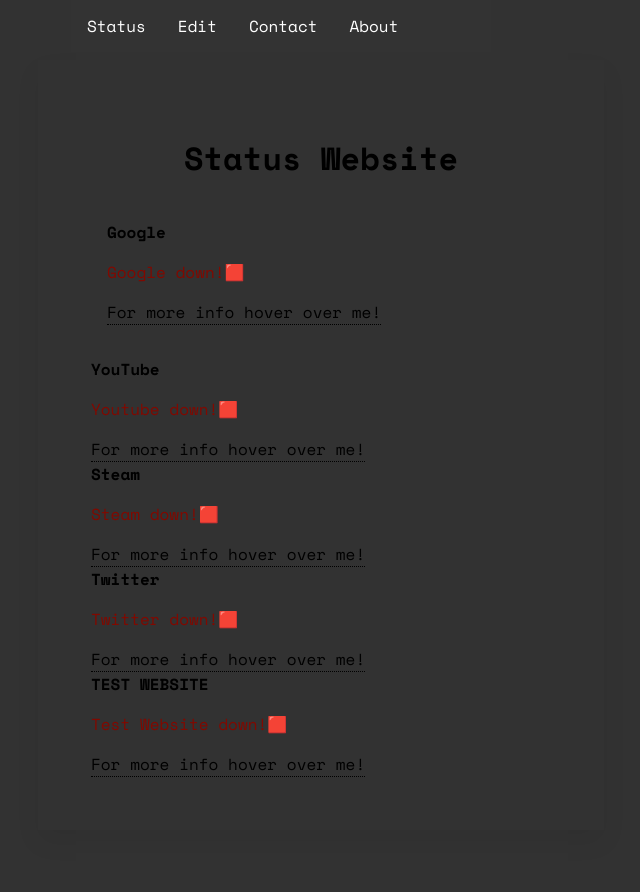
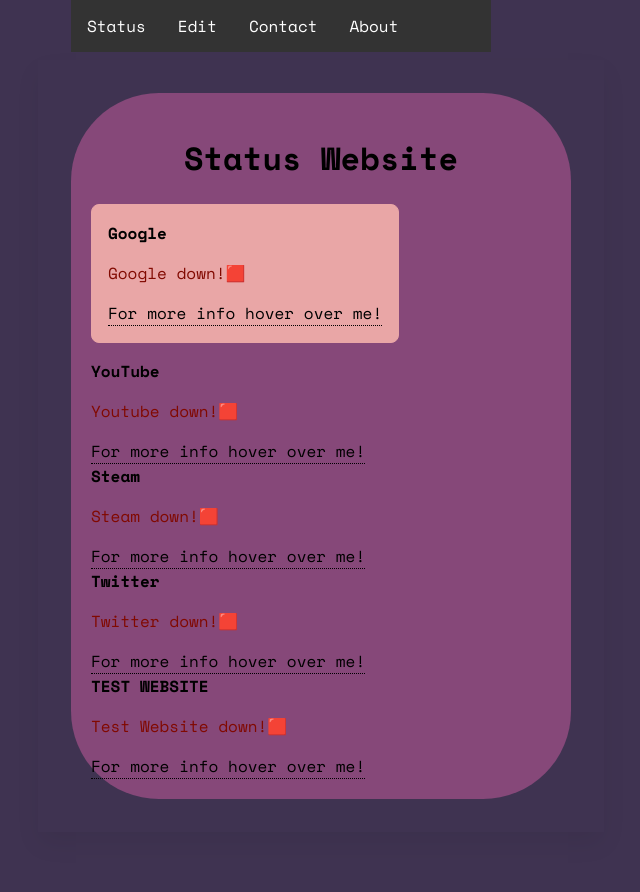
Before and after one commit to Daniel1502-code/Statuswebsite, a Flask app: page / in a window 1280 px wide. Shown: the whole page, without its empty margins (319-959 px from the left). Before the commit the page ends 777 px from the top, so only its background shows below. Run offline with Flask 3, Linux system fonts and the light colour scheme; parts of the project's set-up code (start-up, migrations or seed data) failed here and were passed over.

Commit message:
Update status.html

```diff
--- a/templates/status.html
+++ b/templates/status.html
@@ -82,24 +82,23 @@
                {% endif %}
             </li>
          </ol>
-      </div>
    </body>
 </html>
 <style>
    @import url('https://fonts.googleapis.com/css2?family=Space+Mono:ital,wght@0,400;0,700;1,400;1,700&display=swap');
    body {
    font-family: 'Space Mono', monospace;
-   background-color: #323232; /* Set a background color for the entire page */
+   background-color: #3F3351; /* Set a background color for the entire page */
    display: flex;
    flex-direction: column;
    max-width: 500px;
    padding: 32px;
    margin: 60px auto;
-   border: 1px solid #323232;
+   border: 1px solid #3F3351;
    box-shadow: 0px 12px 24px rgba(0, 0, 0, 0.06);
    }
    .container {
-   background-color: 0D7377; /* Add a background color to the container */
+   background-color: #864879; /* Add a background color to the container */
    padding: 20px;
    border-radius: 88px;
    }
@@ -111,8 +110,8 @@
    padding: 0;
    }
    .status-item {
-   background-color: 0D7377; /* Add background color to list items */
-   border: 1px solid 0D7377;
+   background-color: #E9A6A6; /* Add background color to list items */
+   border: 1px solid #E9A6A6;
    border-radius: 8px;
    margin-bottom: 16px;
    padding: 16px;
```
